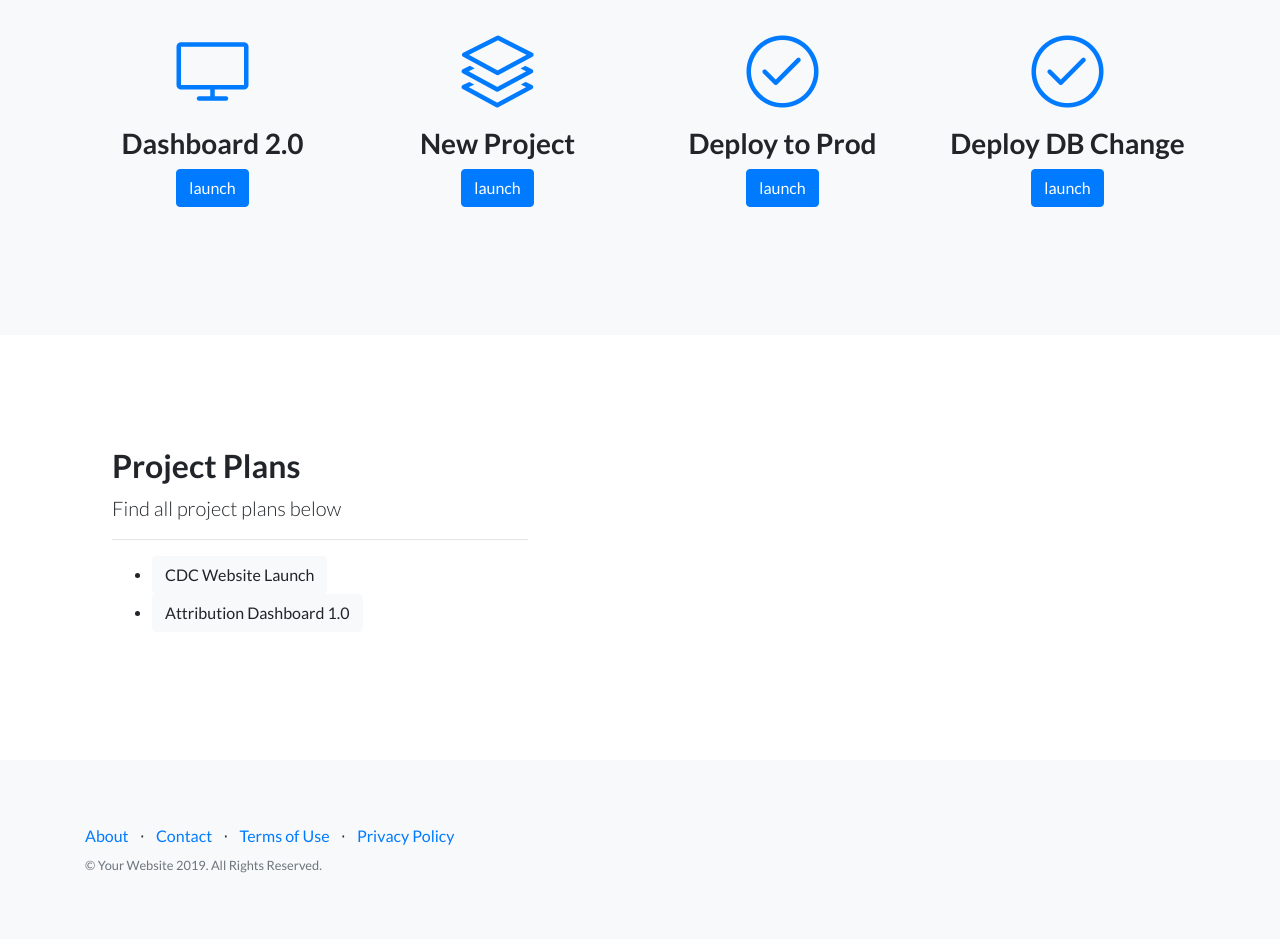
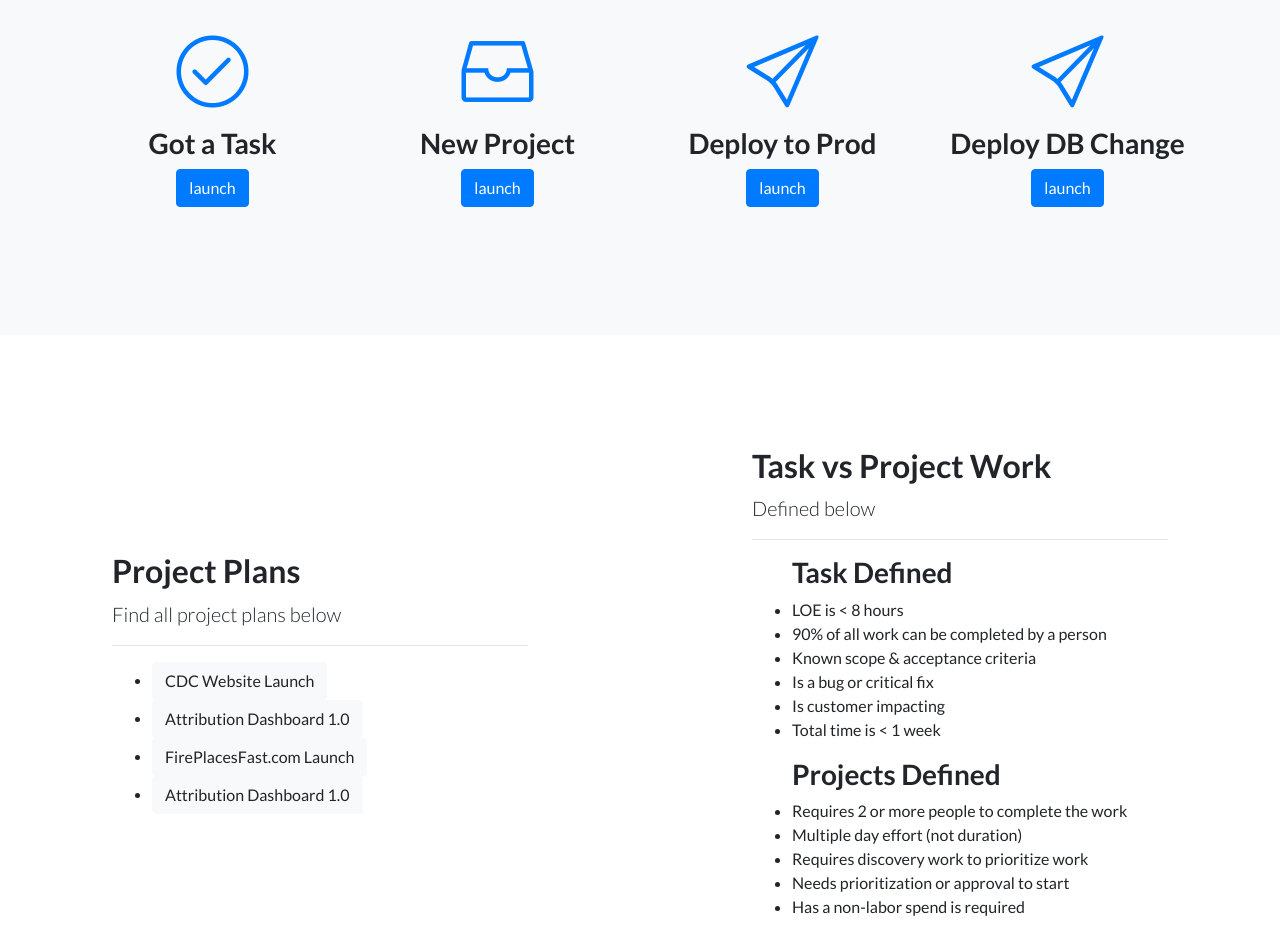
Before and after one commit to wepm-hq/homize-project-home2.0, a website: page index.html in a window 1280 px wide. Shown: the part 700-1652 px from the top of the page. Drawn offline with Linux system fonts and the light colour scheme.

Commit message:
random updates
1. Moved the launch dashboard button to the nav bar
2. Updated icons
3. Updated url for dashboard button
4. Updated the URL for the form
5. Added the project vs task section beside project plan list

```diff
--- a/index.html
+++ b/index.html
@@ -1,5 +1,6 @@
 <!DOCTYPE html>
 <html lang="en">
+<!-- icons https://iconify.design/icon-sets/simple-line-icons/ -->
 
 <head>
 
@@ -48,11 +49,11 @@
     <a class="navbar-brand" href="#">
       <img src="img/favicon-32x32.png" width="30" height="30" class="d-inline-block align-top" alt="">Homize Project Home 2.0</a>
     <form class="form-inline">
-      <a class="btn btn-primary" href="https://www.google.com/" role="button" target="_blank">Task For Rob?</a>
+      <a class="btn btn-primary" href="https://datastudio.google.com/open/1mlopXr-UNVB7-c6-ptQ9IkICL2fLZ3L1" role="button" target="_blank">Launch Dashboard 2.0</a>
     </form>
   </nav>
 
-  <!-- Masthead -->
+  <!-- background image and text (top section) -->
   <header class="masthead text-white text-center">
     <div class="overlay"></div>
     <div class="container">
@@ -66,7 +67,7 @@
     </div>
   </header>
 
-  <!-- Icons Grid -->
+  <!-- Icons Grid - FORMS -->
   <section class="features-icons bg-light text-center">
     <div class="container">
       <div class="row">
@@ -82,14 +83,14 @@
           </div>
         </div> -->
 
-        <!-- column 1 dashboard 2.0 -->
+        <!-- column 1 task form -->
         <div class="col-md-3">
           <div class="features-icons-item mx-auto mb-5 mb-lg-0 mb-lg-3">
             <div class="features-icons-icon d-flex">
-              <i class="icon-screen-desktop m-auto text-primary"></i>
+              <i class="icon-check m-auto text-primary"></i>
             </div>
-            <h3>Dashboard 2.0</h3>
-            <p class="lead mb-0"><a class="btn btn-primary" href="https://datastudio.google.com/open/1mlopXr-UNVB7-c6-ptQ9IkICL2fLZ3L1" role="button" target="_blank">launch</a></p>
+            <h3>Got a Task</h3>
+            <p class="lead mb-0"><a class="btn btn-primary" href="https://forms.gle/8TnhmLecs1daDLgf8" role="button" target="_blank">launch</a></p>
           </div>
         </div>
 
@@ -97,7 +98,7 @@
         <div class="col-md-3">
           <div class="features-icons-item mx-auto mb-5 mb-lg-0 mb-lg-3">
             <div class="features-icons-icon d-flex">
-              <i class="icon-layers m-auto text-primary"></i>
+              <i class="icon-drawer m-auto text-primary"></i>
             </div>
             <h3>New Project</h3>
             <p class="lead mb-0"><a class="btn btn-primary" href="https://forms.gle/4gVpoDshLKErvK2K9" role="button" target="_blank">launch</a></p>
@@ -108,7 +109,7 @@
         <div class="col-md-3">
           <div class="features-icons-item mx-auto mb-0 mb-lg-3">
             <div class="features-icons-icon d-flex">
-              <i class="icon-check m-auto text-primary"></i>
+              <i class="icon-paper-plane m-auto text-primary"></i>
             </div>
             <h3>Deploy to Prod</h3>
             <p class="lead mb-0"><a class="btn btn-primary" href="https://forms.gle/qAZCGKTSNP9Tsv6VA" role="button" target="_blank">launch</a></p>
@@ -119,7 +120,7 @@
         <div class="col-md-3">
           <div class="features-icons-item mx-auto mb-0 mb-lg-3">
             <div class="features-icons-icon d-flex">
-              <i class="icon-check m-auto text-primary"></i>
+              <i class="icon-paper-plane m-auto text-primary"></i>
             </div>
             <h3>Deploy DB Change</h3>
             <p class="lead mb-0"><a class="btn btn-primary" href="https://forms.gle/BKRHrsWuwYfQAoRaA" role="button" target="_blank">launch</a></p>
@@ -134,7 +135,31 @@
 
       <!-- section 1 -->
       <div class="row no-gutters">
-        <!-- <div class="col-lg-6 order-lg-2 text-white showcase-img" style="background-image: url('img/background-img1.jpg');"></div> -->
+        <!-- Right Side - Project vs Task -->
+        <!-- <div class="col-lg-6 order-lg-2 text-white showcase-text" style="background-image: url('img/coming-soon.jpg');"></div> -->
+        <div class="col-lg-6 order-lg-2 my-auto showcase-text">
+          <h2>Task vs Project Work</h2>
+          <p class="lead mb-0">Defined below</p>
+          <hr>
+          <ul>
+            <h3>Task Defined</h3>
+            <li>LOE is < 8 hours</li>
+            <li>90% of all work can be completed by a person</li>
+            <li>Known scope & acceptance criteria</li>
+            <li>Is a bug or critical fix</li>
+            <li>Is customer impacting</li>
+            <li>Total time is < 1 week</li>
+          </ul>
+          <ul>
+            <h3>Projects Defined</h3>
+            <li>Requires 2 or more people to complete the work</li>
+            <li>Multiple day effort (not duration)</li>
+            <li>Requires discovery work to prioritize work</li>
+            <li>Needs prioritization or approval to start</li>
+            <li>Has a non-labor spend is required</li>
+          </ul>
+
+          <p Project Work</p> </div> <!-- Left side - Project plans -->
             <div class="col-lg-6 order-lg-1 my-auto showcase-text">
               <h2>Project Plans</h2>
               <p class="lead mb-0">Find all project plans below</p>
@@ -146,9 +171,13 @@
                 <li>
                   <p class="lead mb-0"><a class="btn btn-light" href="https://datastudio.google.com/open/1mlopXr-UNVB7-c6-ptQ9IkICL2fLZ3L1" role="button" target="_blank">Attribution Dashboard 1.0</a></p>
                 </li>
+                <li>
+                  <p class="lead mb-0"><a class="btn btn-light" href="https://datastudio.google.com/open/1mlopXr-UNVB7-c6-ptQ9IkICL2fLZ3L1" role="button" target="_blank">FirePlacesFast.com Launch</a></p>
+                </li>
+                <li>
+                  <p class="lead mb-0"><a class="btn btn-light" href="https://datastudio.google.com/open/1mlopXr-UNVB7-c6-ptQ9IkICL2fLZ3L1" role="button" target="_blank">Attribution Dashboard 1.0</a></p>
+                </li>
               </ul>
-          <!-- <p class="lead mb-0"><a class="btn btn-primary" href="https://datastudio.google.com/open/1mlopXr-UNVB7-c6-ptQ9IkICL2fLZ3L1" role="button" target="_blank">CDC Website Launch</a></p>
-          <p class="lead mb-0"><a class="btn btn-primary" href="https://datastudio.google.com/open/1mlopXr-UNVB7-c6-ptQ9IkICL2fLZ3L1" role="button" target="_blank">Attribution Dashboard 1.0</a></p> -->
             </div>
 
             <!-- section 2 -->
```
Also changed, not shown: img/coming-soon.jpg (added). Lines whose indentation alone changed are shown as unchanged.
